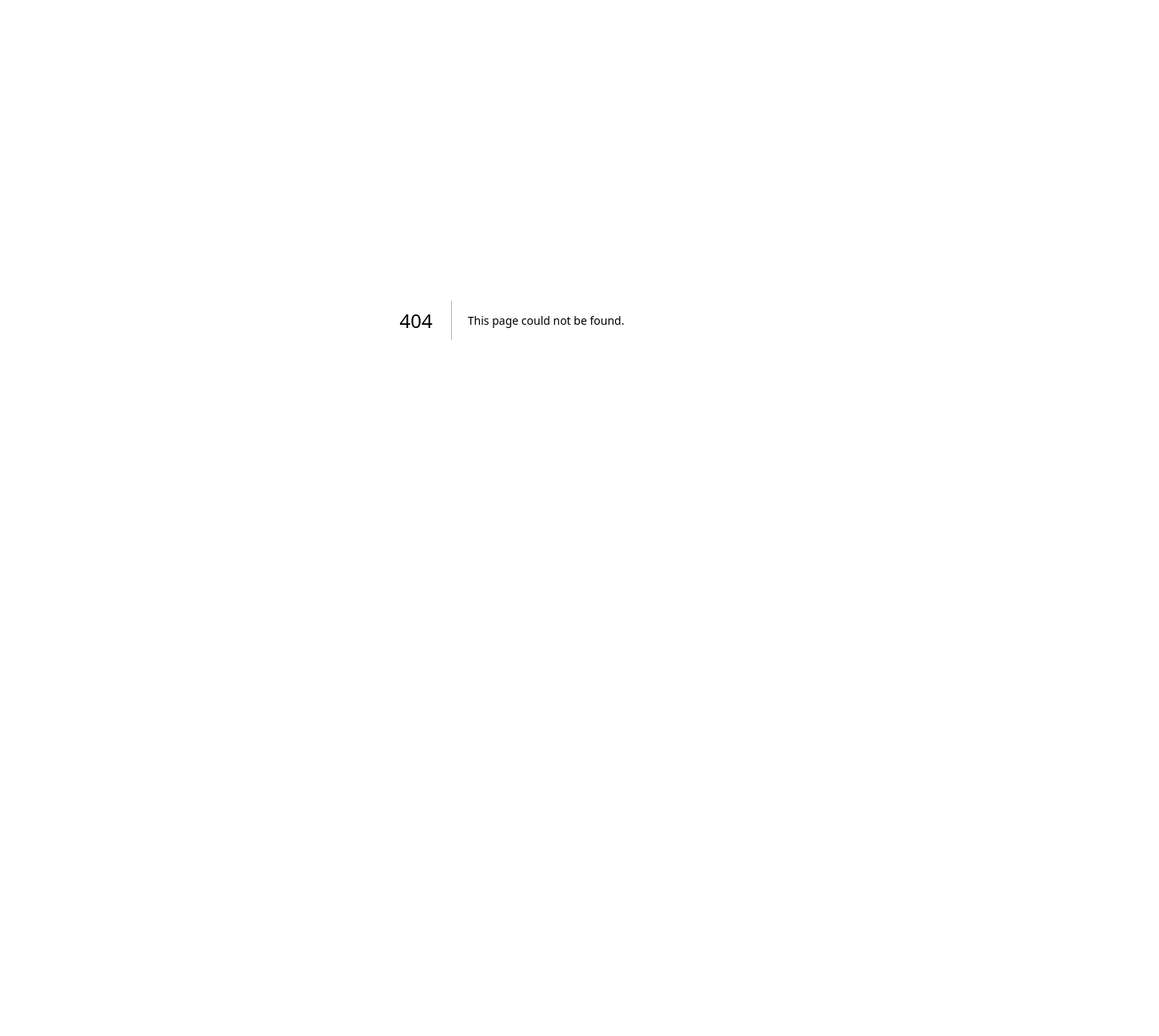
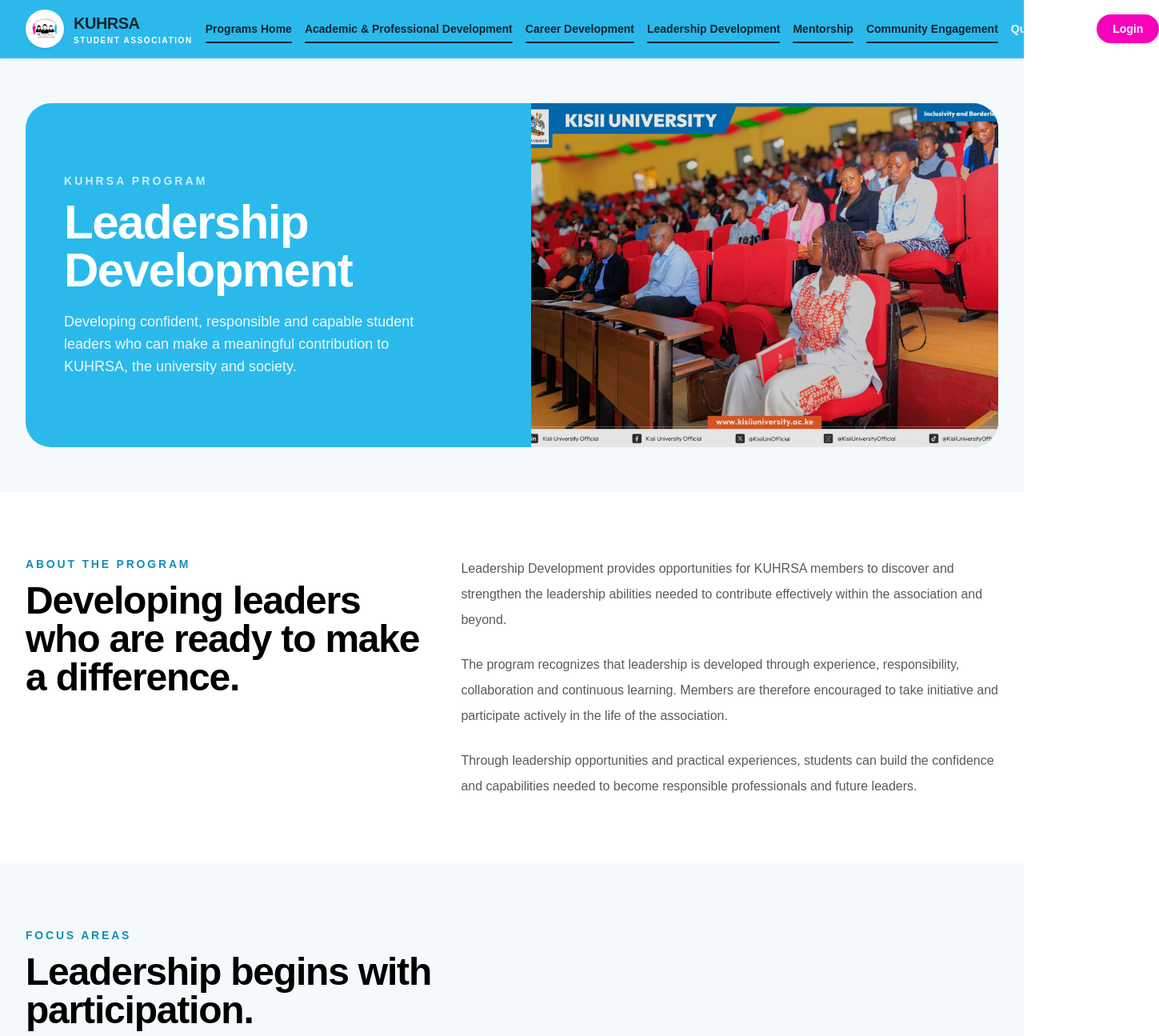
Before and after one commit to hlestakovjames/kuhrsa-frontend, a Next.js app: page /programs/leadership in a window 1280 px wide. Before the commit this address had no page. Shown: the top 1295 px of the page at 80% size, 1449 px wide, since content can reach past the window. Before the commit the page ends 800 px from the top, so only its background shows below. Built offline with nearby package versions, Linux system fonts and the light colour scheme.

Commit message:
feat: add leadership development program

```diff
--- /dev/null
+++ b/app/(public)/programs/leadership/page.tsx
@@ -0,0 +1,214 @@
+import Image from "next/image";
+import Link from "next/link";
+import PageHero from "@/components/site/PageHero";
+
+const focusAreas = [
+  {
+    title: "Student Leadership",
+    text: "Encouraging members to take responsibility, contribute ideas and actively participate in the development of KUHRSA.",
+  },
+  {
+    title: "Leadership Skills",
+    text: "Developing communication, decision-making, teamwork, accountability and problem-solving abilities.",
+  },
+  {
+    title: "Personal Growth",
+    text: "Helping students build confidence, self-awareness and the ability to positively influence those around them.",
+  },
+];
+
+const opportunities = [
+  "Student leadership opportunities",
+  "Leadership workshops and forums",
+  "Team-building activities",
+  "Public speaking and communication",
+  "Peer leadership and collaboration",
+  "Student-led initiatives",
+];
+
+export default function LeadershipProgramPage() {
+  return (
+    <>
+      <PageHero
+        eyebrow="KUHRSA Program"
+        title="Leadership Development"
+        description="Developing confident, responsible and capable student leaders who can make a meaningful contribution to KUHRSA, the university and society."
+        image="/images/kuhrsa/general/STD@HRSA.jpeg"
+        imageAlt="KUHRSA students working together"
+      />
+
+      <section className="bg-white">
+        <div className="mx-auto max-w-7xl px-5 py-16 lg:px-8 lg:py-20">
+          <div className="grid gap-12 lg:grid-cols-[0.85fr_1.15fr] lg:items-start">
+            <div>
+              <p className="text-sm font-black uppercase tracking-[0.2em] text-[#168DB8]">
+                About the Program
+              </p>
+
+              <h2 className="mt-3 text-4xl font-black tracking-tight md:text-5xl">
+                Developing leaders who are ready to make a difference.
+              </h2>
+            </div>
+
+            <div className="space-y-6 text-base leading-8 text-black/65">
+              <p>
+                Leadership Development provides opportunities for KUHRSA
+                members to discover and strengthen the leadership abilities
+                needed to contribute effectively within the association and
+                beyond.
+              </p>
+
+              <p>
+                The program recognizes that leadership is developed through
+                experience, responsibility, collaboration and continuous
+                learning. Members are therefore encouraged to take initiative
+                and participate actively in the life of the association.
+              </p>
+
+              <p>
+                Through leadership opportunities and practical experiences,
+                students can build the confidence and capabilities needed to
+                become responsible professionals and future leaders.
+              </p>
+            </div>
+          </div>
+        </div>
+      </section>
+
+      <section className="bg-[#F4FAFC]">
+        <div className="mx-auto max-w-7xl px-5 py-16 lg:px-8 lg:py-20">
+          <div className="max-w-3xl">
+            <p className="text-sm font-black uppercase tracking-[0.2em] text-[#168DB8]">
+              Focus Areas
+            </p>
+
+            <h2 className="mt-3 text-4xl font-black tracking-tight md:text-5xl">
+              Leadership begins with participation.
+            </h2>
+
+            <p className="mt-5 text-lg leading-8 text-black/65">
+              KUHRSA creates an environment where students can develop
+              leadership qualities through meaningful participation,
+              collaboration and responsibility.
+            </p>
+          </div>
+
+          <div className="mt-10 grid gap-6 md:grid-cols-3">
+            {focusAreas.map((area) => (
+              <article
+                key={area.title}
+                className="rounded-[2rem] bg-white p-7 ring-1 ring-black/10"
+              >
+                <div className="flex h-11 w-11 items-center justify-center rounded-full bg-[#BFF2F8] text-lg font-black text-[#168DB8]">
+                  +
+                </div>
+
+                <h3 className="mt-6 text-2xl font-black">{area.title}</h3>
+
+                <p className="mt-3 text-sm leading-7 text-black/60">
+                  {area.text}
+                </p>
+              </article>
+            ))}
+          </div>
+        </div>
+      </section>
+
+      <section className="bg-white">
+        <div className="mx-auto max-w-7xl px-5 py-16 lg:px-8 lg:py-20">
+          <div className="grid gap-10 lg:grid-cols-[1fr_0.9fr] lg:items-center">
+            <div>
+              <p className="text-sm font-black uppercase tracking-[0.2em] text-[#168DB8]">
+                Leadership Opportunities
+              </p>
+
+              <h2 className="mt-3 text-4xl font-black tracking-tight md:text-5xl">
+                Find opportunities to lead, serve and grow.
+              </h2>
+
+              <p className="mt-5 max-w-2xl text-base leading-8 text-black/65">
+                Leadership does not begin with a title. It begins with the
+                willingness to participate, take responsibility and help
+                others succeed.
+              </p>
+
+              <div className="mt-7 grid gap-3 sm:grid-cols-2">
+                {opportunities.map((opportunity) => (
+                  <div
+                    key={opportunity}
+                    className="rounded-2xl bg-[#F4FAFC] p-4 text-sm font-semibold text-black/70 ring-1 ring-black/5"
+                  >
+                    <span className="mr-2 text-[#168DB8]">✓</span>
+                    {opportunity}
+                  </div>
+                ))}
+              </div>
+            </div>
+
+            <div className="relative overflow-hidden rounded-[2rem] bg-[#BFF2F8]">
+              <div className="relative aspect-[4/3]">
+                <Image
+                  src="/images/kuhrsa/general/students_hrsa.jpeg"
+                  alt="KUHRSA students collaborating"
+                  fill
+                  sizes="(max-width: 1024px) 100vw, 50vw"
+                  className="object-cover"
+                />
+              </div>
+            </div>
+          </div>
+        </div>
+      </section>
+
+      <section className="bg-[#BFF2F8]">
+        <div className="mx-auto max-w-7xl px-5 py-16 lg:px-8 lg:py-20">
+          <div className="mx-auto max-w-3xl text-center">
+            <p className="text-sm font-black uppercase tracking-[0.2em] text-[#168DB8]">
+              The KUHRSA Leadership Spirit
+            </p>
+
+            <h2 className="mt-3 text-4xl font-black tracking-tight md:text-5xl">
+              Lead with purpose. Serve with responsibility.
+            </h2>
+
+            <p className="mt-5 text-base leading-8 text-black/65">
+              Every member has an opportunity to contribute. KUHRSA encourages
+              students to use their talents, ideas and abilities to strengthen
+              the association and positively influence their community.
+            </p>
+
+            <Link
+              href="/activities"
+              className="mt-7 inline-flex rounded-full bg-[#168DB8] px-6 py-3 font-bold text-white transition hover:bg-[#0B2633]"
+            >
+              Explore Activities
+            </Link>
+          </div>
+        </div>
+      </section>
+
+      <section className="bg-[#0B2633] text-white">
+        <div className="mx-auto max-w-7xl px-5 py-12 lg:px-8">
+          <div className="flex flex-col gap-5 sm:flex-row sm:items-center sm:justify-between">
+            <div>
+              <p className="text-sm font-black uppercase tracking-[0.2em] text-white/50">
+                Continue Exploring
+              </p>
+
+              <h2 className="mt-2 text-2xl font-black">
+                Discover more KUHRSA programs.
+              </h2>
+            </div>
+
+            <Link
+              href="/programs"
+              className="inline-flex w-fit rounded-full bg-[#F700BA] px-6 py-3 font-bold text-white transition hover:bg-[#CE26A4]"
+            >
+              All Programs
+            </Link>
+          </div>
+        </div>
+      </section>
+    </>
+  );
+}
```
